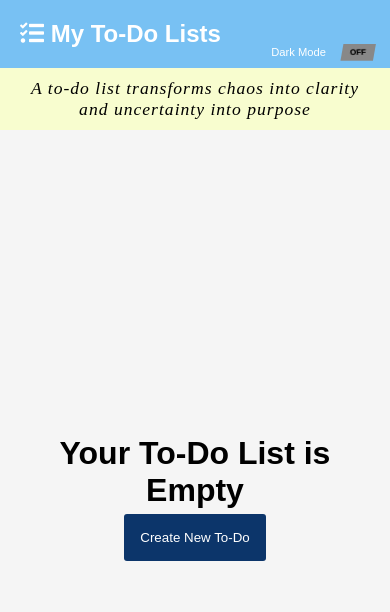
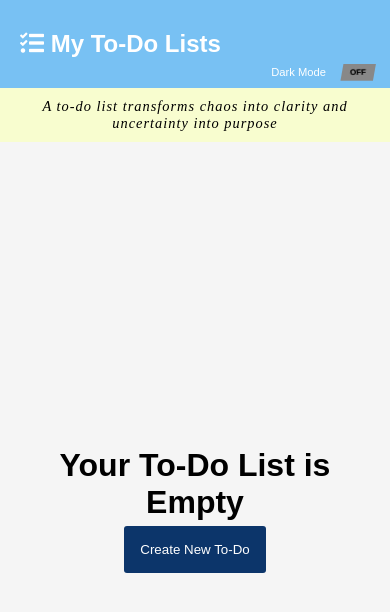
Before and after one commit to TaiwoJoshua/todolist, a React (Create React App) app: page / in a window 390 px wide. Shown: the top 612 px of the page. Built offline with nearby package versions, Linux system fonts and the light colour scheme.

Commit message:
I reduced quotes font size and added padding to navbar for mobile, I also fixed the bug that occurs when deleting the last todo title

```diff
--- a/src/App.js
+++ b/src/App.js
@@ -113,8 +113,12 @@ export default function App() {
   function deleteTodo(event, id){
     event.stopPropagation();
     const newTodos = todos.filter(oldTodo => oldTodo.id !== id);
-    setTodos(newTodos);
-    setCurrTodos(newTodos[0]);
+    if(newTodos.length === 0){
+      setTodos([]);
+    }else{
+      setTodos(newTodos);
+      setCurrTodos(newTodos[0]);
+    }
   }
 
   function titleChange(event, id){
@@ -147,7 +151,7 @@ export default function App() {
         if(oldTodo.id === id){
           return {...oldTodo, todos: []};
         }else{
-          return oldTodo
+          return oldTodo;
         }
       })
     });
--- a/src/style.css
+++ b/src/style.css
@@ -30,7 +30,7 @@
 }
 
 .quotes>i{
-  font-size: 1.1em;
+  font-size: 0.9em;
   letter-spacing: 1px;
   text-align: center;
   transition: color 0.3s ease-in-out;
@@ -506,6 +506,10 @@
 }
 
 @media screen and (max-width: 600px){
+  .navbar{
+    padding: 30px 20px;
+  }
+
   .App, .main, .todolists-wrapper{
     height: auto;
   }
```
